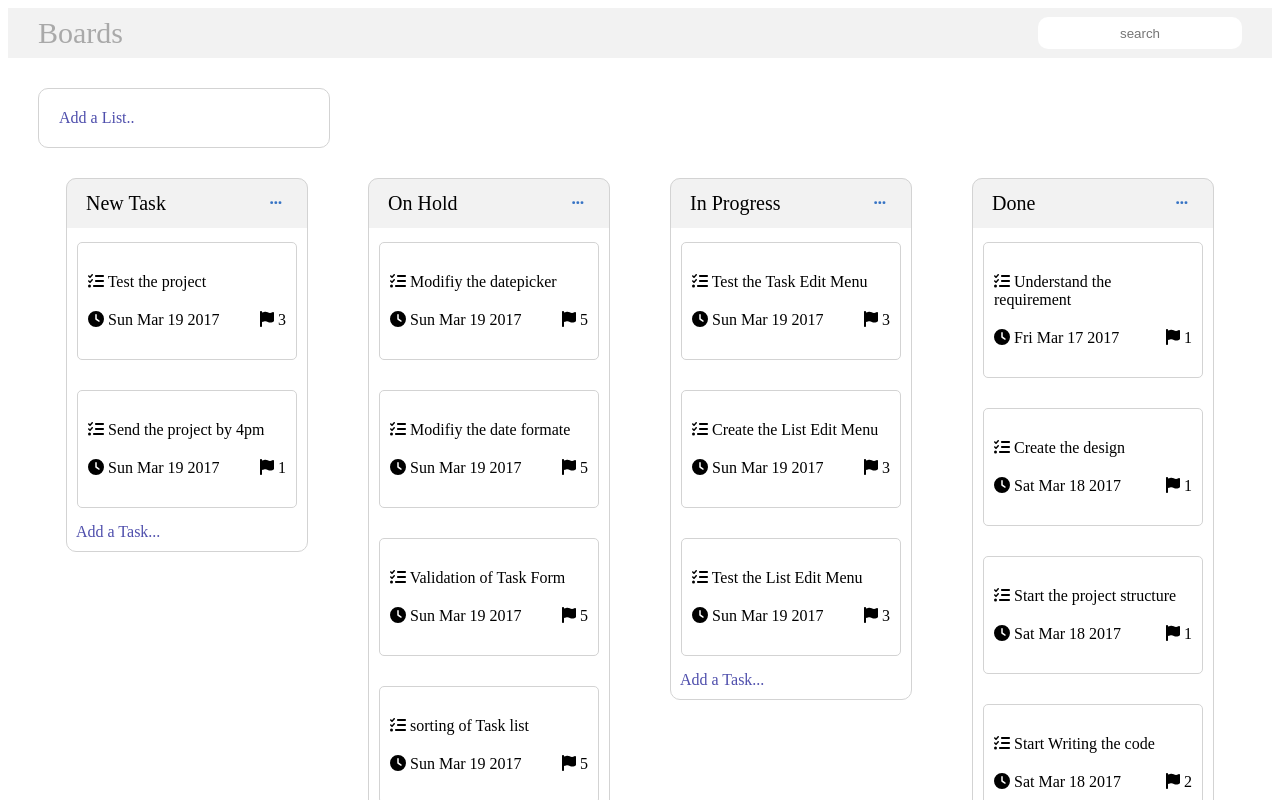
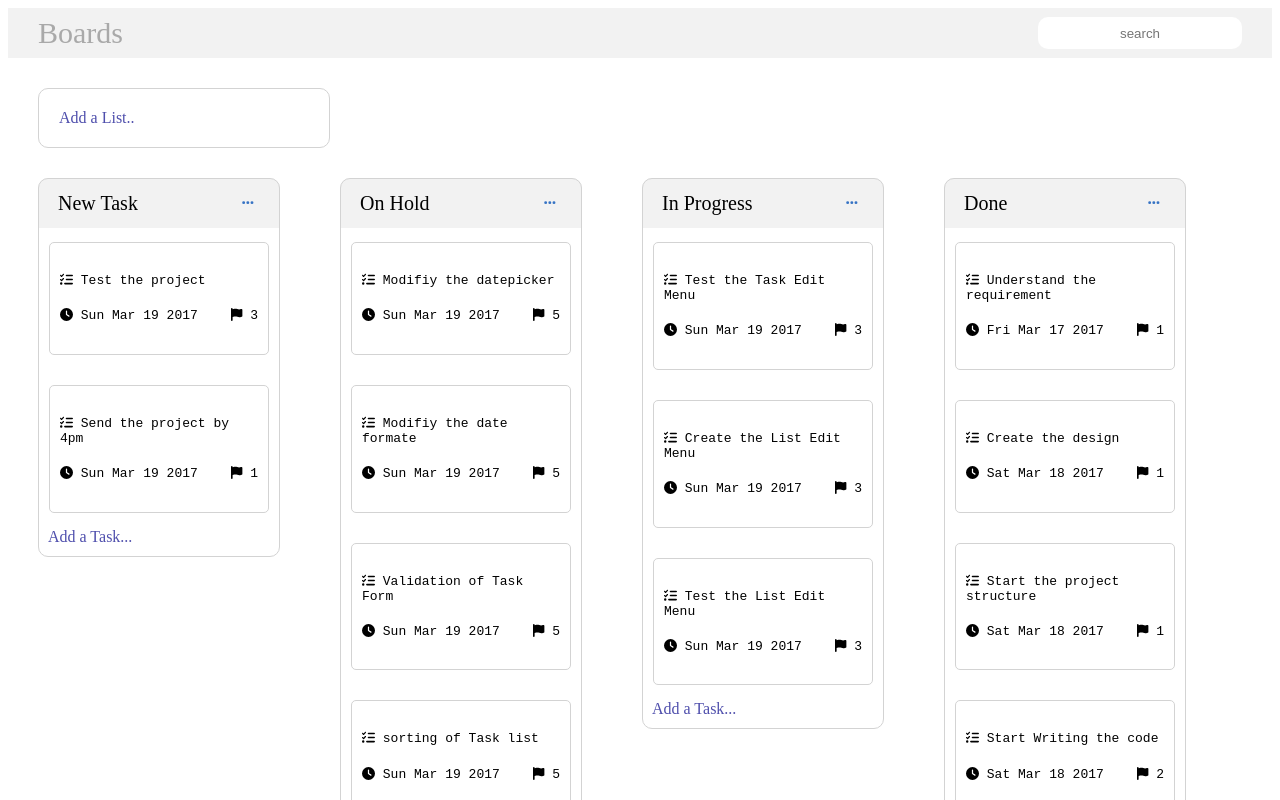
Before and after one commit to bandanasaw/kanban-18, an Angular app: page / in a window 1280 px wide. Shown: the top 800 px of the page. Built offline with nearby package versions, Linux system fonts and the light colour scheme.

Commit message:
card delete method is done

```diff
--- a/src/app/app.component.css
+++ b/src/app/app.component.css
@@ -1,4 +1,4 @@
-:host {
+/* :host { */
 
     .card-container {
       display: flex;
@@ -15,7 +15,13 @@
     .main-container {
       display: flex;
       flex-direction: column;
-      align-items: center;
+      /* align-items: center; */
+      width: 100%;
+      padding: 0px;
+      margin: 0px;
+    }
+    .container{
+      width: 100%;
     }
 
-  }
+  /* } */
--- a/src/app/app.component.html
+++ b/src/app/app.component.html
@@ -1,5 +1,6 @@
-<app-header></app-header>
+
 <div class="main-container">
+    <div class="container"><app-header></app-header></div>
     <div class="add-card-form">
         <app-add-card-form (added)='onAdded($event)'></app-add-card-form>
     </div>
--- a/src/app/card-box/card-box.component.css
+++ b/src/app/card-box/card-box.component.css
@@ -45,6 +45,7 @@
     .cardbox-main-container {
       display: flex;
       flex-direction: column;
+      font-family:  monospace;
     }
 
     .cardbox-container-time {
--- a/src/app/card-box/card-box.component.html
+++ b/src/app/card-box/card-box.component.html
@@ -5,7 +5,7 @@
     </button>
     }
     @if(showCardOptions){
-    <app-card-options class="card-options"></app-card-options>
+    <app-card-options class="card-options" [cardDetail]="cardDetail" (cardDeleted)="onCardDeleted($event)"></app-card-options>
     }
 </div>
 
--- a/src/app/card-box/card-box.component.ts
+++ b/src/app/card-box/card-box.component.ts
@@ -1,4 +1,4 @@
-import { Component, HostBinding, HostListener, Input, OnInit } from '@angular/core';
+import { Component, EventEmitter, HostBinding, HostListener, Input, OnInit, Output } from '@angular/core';
 import { FontAwesomeModule } from '@fortawesome/angular-fontawesome';
 import { faTasks, faClock, faFlag, faEdit } from '@fortawesome/free-solid-svg-icons';
 import { CardOptionsComponent } from "../card-options/card-options.component";
@@ -12,7 +12,10 @@ import { CardOptionsComponent } from "../card-options/card-options.component";
 })
 export class CardBoxComponent implements OnInit {
   @Input() cardDetail: any;
+  @Input() card: any;
 
+
+  // @Output() cardDeleted: EventEmitter<number> = new EventEmitter<number>();
   @HostBinding('class.my-app-cardbox-class') myClass: boolean = true;
 
 
@@ -24,8 +27,11 @@ export class CardBoxComponent implements OnInit {
   showEditButton: boolean = false;
   showCardOptions: boolean = false;
   ngOnInit(): void {
+    // console.log(this.cardDetail);
+    console.log(this.card.info)
+  }
 
-  }
+
   onclick(e: any): void {
     this.showCardOptions = true;
     e.stopPropagation();
@@ -35,20 +41,37 @@ export class CardBoxComponent implements OnInit {
     }
     document.body.addEventListener('click', event);
 
-    console.log(e, 'i am clicked');
+    // console.log(e, 'i am clicked');
 
   }
 
   @HostListener('mouseenter')
   mouseOver() {
-    console.log(' I am oon cardbox')
+    // console.log(' I am oon cardbox')
     this.showEditButton = true;
   }
 
   @HostListener('mouseleave')
   mouseOut() {
-    console.log(' I am oon cardbox on out')
+    // console.log(' I am oon cardbox on out')
     this.showEditButton = false;
   }
 
+  onCardDeleted(index: number): void {
+    console.log("Removeeeeeeeeeee")
+    this.card.info.splice(index, 1); // Remove the card from the parent
+    console.log(`Card at index ${index} removed.`,"parentttttttttttt");
+    // this.card.info = this.card.info.filter(() => this.card.id !== id);
+    // console.log(`Card with ID ${id} removed.`);
+  }
+
+  // deleteCardDetail(index: number) {
+  //   if (this.card.info && index > -1 && index < this.card.info.length) {
+  //     this.card.info.splice(index, 1);
+  //     console.log(`Card at index ${index} removed.`);
+  //   } else {
+  //     console.error('Invalid index or cardDetail is not defined.');
+  //   }
+  // }
+
 }
--- a/src/app/card-options/card-options.component.html
+++ b/src/app/card-options/card-options.component.html
@@ -6,7 +6,7 @@
         </div>
         <div>
             <fa-icon [icon]="faTrash"></fa-icon>
-            <button (click)="remove()"> Remove</button>
+            <button (click)="deleteCard(cardDetail)">Remove</button>
 
         </div>
         <div>
--- a/src/app/card-options/card-options.component.ts
+++ b/src/app/card-options/card-options.component.ts
@@ -1,6 +1,7 @@
-import { Component } from '@angular/core';
+import { Component, EventEmitter, input, Input, OnInit, Output } from '@angular/core';
 import { FontAwesomeModule } from '@fortawesome/angular-fontawesome';
 import { faPenAlt, faTrashAlt } from '@fortawesome/free-solid-svg-icons';
+// import { CardBoxComponent } from '../card-box/card-box.component';
 
 @Component({
   selector: 'app-card-options',
@@ -9,12 +10,26 @@ import { faPenAlt, faTrashAlt } from '@fortawesome/free-solid-svg-icons';
   templateUrl: './card-options.component.html',
   styleUrl: './card-options.component.css'
 })
-export class CardOptionsComponent {
+export class CardOptionsComponent implements OnInit {
+  @Input() cardDetail :any;
+  // @Input() cardDeleted : any
+
+  @Output() cardDeleted = new EventEmitter<number>();
+
   faPenAlt = faPenAlt;
   faTrash = faTrashAlt;
-  remove() {
-      console.log('i am remove buttom clicked');
+
+  ngOnInit(): void {
+    console.log(this.cardDeleted,'---------------' )
+  }
+
+  deleteCard(index: number): void {
+    console.log('i am deleted',index)
+      this.cardDeleted.emit(index);
+      // this.cardDeleted.emit(id);
 
   }
 
-}
+
+
+  }
--- a/src/app/card/card.component.html
+++ b/src/app/card/card.component.html
@@ -16,7 +16,7 @@
 
     <div class="card-cardbox-container">
         @for(cardDetail of card.info;track cardDetail.id){
-        <app-card-box [cardDetail]='cardDetail'></app-card-box>
+        <app-card-box [cardDetail]='cardDetail' [card]="card"></app-card-box>
         }
 
     </div>
--- a/src/app/card/card.component.ts
+++ b/src/app/card/card.component.ts
@@ -12,13 +12,19 @@ import { AddCardComponent } from "../add-card/add-card.component";
   templateUrl: './card.component.html',
   styleUrl: './card.component.css'
 })
-export class CardComponent {
+export class CardComponent implements OnInit{
   @Input() card: any;
- // @Input() cardInfo: any[] = [];
+//  @Input() cardDetail: any[] = [];
   @Output() addedCardboxData: EventEmitter<any> = new EventEmitter();
 
   faEllipsisH = faEllipsisH;
   showAddCard: boolean = false;
+
+
+  ngOnInit(): void {
+    // console.log(this.card.info,"cardsssssssssssss")
+  }
+
   onClick(e: any): void {
       this.showAddCard = true;
       e.stopPropagation();
@@ -33,4 +39,6 @@ export class CardComponent {
       console.log(cardDataInfo, 'cardDataInfo');
       this.addedCardboxData.emit({ name: this.card.status, value: cardDataInfo });
   }
+
+
 }
```
Also changed, not shown: src/app/add-card-form/add-card-form.component.ts (+9 -8 lines).
